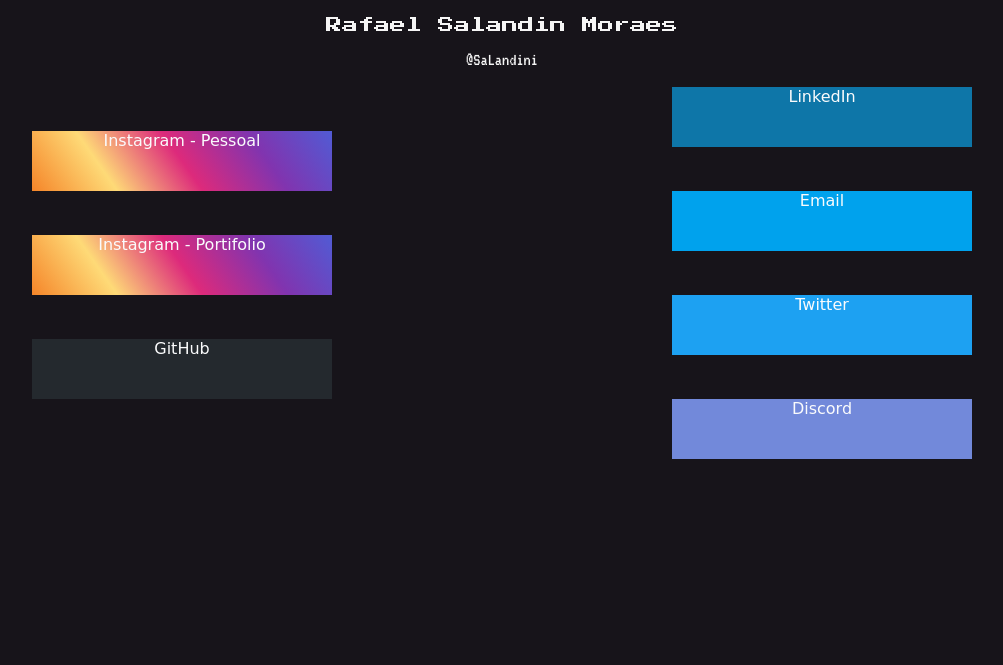
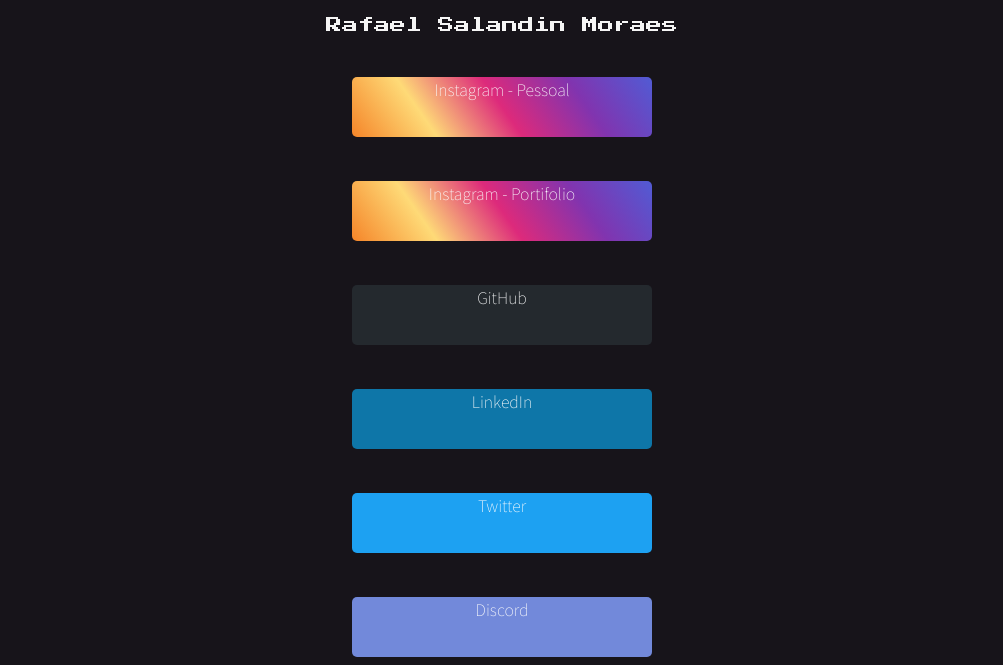
Before and after one commit to SaLandini/SaLandini, a plain HTML site: page index.html in a window 1280 px wide. Shown: the part 211-876 px from the top of the page, without its empty margins (138-1141 px from the left). Before the commit the page ends 800 px from the top, so only its background shows below. Drawn offline with Linux system fonts and the light colour scheme; a web font is replaced by a local one.

Commit message:
making some changes

```diff
--- a/index.html
+++ b/index.html
@@ -15,15 +15,13 @@
                 </div>
                 <div id="name">
                     <p id="namename">Rafael Salandin Moraes</p>
-                    <p id="arroba">@SaLandini</p>
                 </div>
             </div>
-            <div class="links">
+            <div class="links" align="center">
                 <div id="link-Insta1"><a href="www.instagram.com/salandin.py/">Instagram - Pessoal</a><p id="insta1"></p></div>
-                <div id="link-Insta2"><a href="https://www.instagram.com/salandin.f90/">Instagram - Portifolio</a><p id="insta2"></p></div>
+                <div id="link-Insta2"><a href="https://www.instagram.com/salandin.kra/">Instagram - Portifolio</a><p id="insta2"></p></div>
                 <div id="link-Git"><a href="https://github.com/SaLandini">GitHub</a><p id="gitu"></p></div>
                 <div id="link-Link"><a href="http://https://www.linkedin.com/in/rafael-salandin-moraes-942b81173/">LinkedIn</a><p id="linkin"></p></div>
-                <div id="link-Email"><a href="/">Email</a><p id="em"></p></div>
                 <div id="link-Twitter"><a href="https://twitter.com/Salandin_">Twitter</a><p id="twit"></p></div>
                 <div id="link-Disc"><a href="/">Discord</a><p id="disc"></p></div>
             </div>
--- a/src/scripto.js
+++ b/src/scripto.js
@@ -11,7 +11,7 @@
     insta1.innerHTML = "@Salandin.py"
 })
 linl_insta2.addEventListener('mouseenter', () => {
-    insta2.innerHTML = "@Salandin.f90"
+    insta2.innerHTML = "@Salandin.kra"
 })
 
 linl_insta1.addEventListener('mouseleave', () => {
@@ -50,20 +50,6 @@
 })
 
 /*
-    Email hover
-*/
-
-email_link = document.getElementById("link-Email")
-email = document.getElementById("em")
-
-email_link.addEventListener('mouseenter', () => {
-    email.innerHTML = 'rafa_salandin@hotmail.com'
-})
-email_link.addEventListener('mouseleave', () => {
-    email.innerHTML = ''
-})
-
-/*
     Twitter hover
 */
 
--- a/src/style.css
+++ b/src/style.css
@@ -1,8 +1,7 @@
 /*
     Import fonts
 */
-@import url('https://fonts.googleapis.com/css2?family=Megrim&display=swap');
-@import url('https://fonts.googleapis.com/css2?family=VT323&display=swap');
+@import url('https://fonts.googleapis.com/css2?family=Noto+Sans+JP:wght@100&display=swap');
 @import url('https://fonts.googleapis.com/css2?family=Press+Start+2P&display=swap');
 @import url('https://fonts.googleapis.com/css2?family=Noto+Sans:ital,wght@0,700;1,700&display=swap');
 
@@ -33,28 +32,12 @@
     font-family: 'Press Start 2P', cursive;
 }
 
-.content .profile #name #arroba {
-    font-family: 'VT323', monospace;
-    font-size: large;
-}
-
 /*
 Style links
 */
-@media (min-width: 768px){
-    .content .links{
-        column-count: 2;
-    }
-}
-
-@media (max-width: 768px){
-    .content .links{
-        column-count: 1;
-    }
-}
 
 .content .links{
-    font-family: 'Megrim', cursive;
+    font-family: 'Noto Sans JP', sans-serif;
 }
 
 .content .links #link-Insta1, #link-Insta2 {
@@ -69,10 +52,6 @@
     background-color: #0e76a8;
 }
 
-.content .links #link-Email {
-    background-color: #00a2ed;
-}
-
 .content .links #link-Twitter {
     background-color: #1da1f2;
 }
@@ -81,21 +60,22 @@
     background-color: #7289da;
 }
 
-.content .links #link-Insta1, #link-Insta2 , #link-Git, #link-Link, #link-Email, #link-Twitter, #link-Disc {
+.content .links #link-Insta1, #link-Insta2 , #link-Git, #link-Link, #link-Twitter, #link-Disc {
     font-size-adjust: initial;
     text-decoration: none;
     text-emphasis: none;
     margin-top: 44px;
     width: 300px;
     height: 60px;
+    border-radius: 5px;
 }
 
-.content .links #link-Insta1 a, #link-Insta2 a,#link-Git a, #link-Link a, #link-Email a, #link-Twitter a, #link-Disc a{
+.content .links #link-Insta1 a, #link-Insta2 a,#link-Git a, #link-Link a, #link-Twitter a, #link-Disc a{
     color: #fafbfc;
     text-decoration: none;
 }
 
-.content .links #link-Insta1 #insta1, #link-Insta2 #insta2,#link-Git #gitu, #link-Link #linkin, #link-Email #em, #link-Twitter #twit, #link-Disc #disc{
+.content .links #link-Insta1 #insta1, #link-Insta2 #insta2,#link-Git #gitu, #link-Link #linkin, #link-Twitter #twit, #link-Disc #disc{
     font-family: 'Noto Sans', sans-serif;
     color: #fafbfc;
     text-decoration: none;
```
